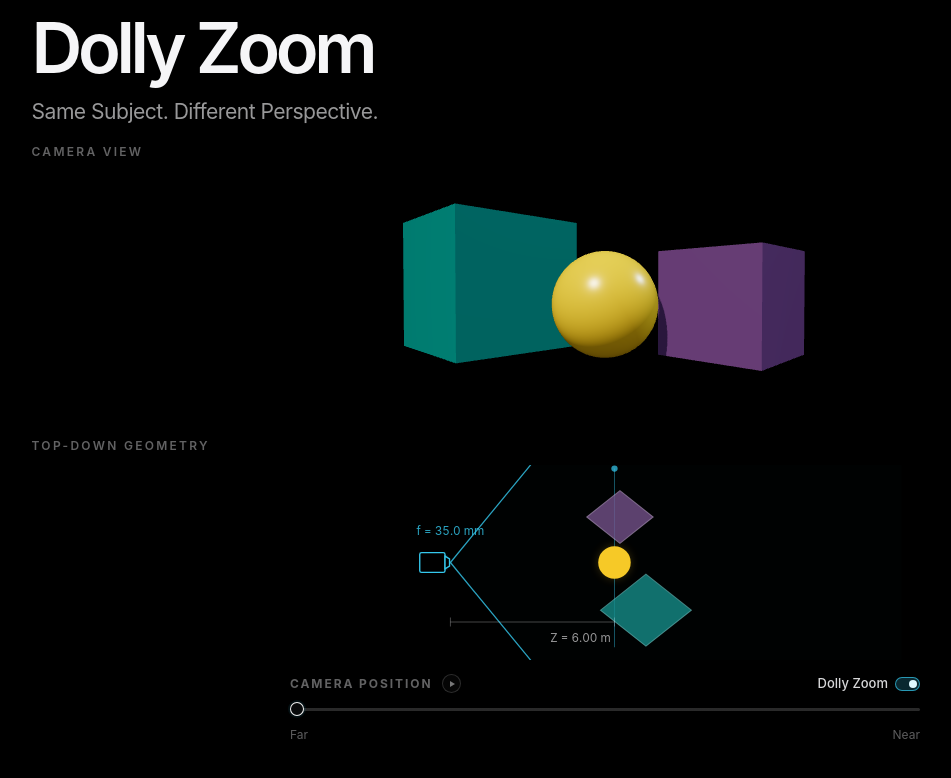
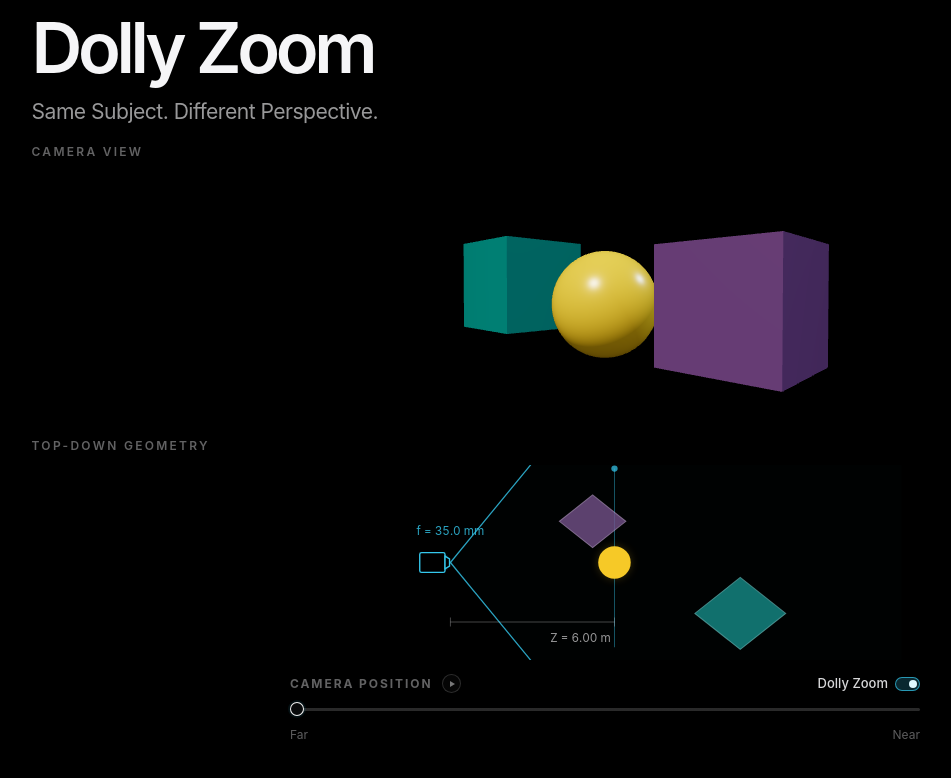
Before and after one commit to CSProfKGD/dolly-zoom, a Next.js app: page / in a window 1280 px wide. Shown: the top 778 px of the page, without its empty margins (35-986 px from the left). Built offline with nearby package versions, Linux system fonts and the light colour scheme.

Commit message:
Set the approved initial scene and remove tooltips

```diff
--- a/src/components/DollyControl.tsx
+++ b/src/components/DollyControl.tsx
@@ -30,7 +30,6 @@ export function DollyControl({
             type="button"
             className={`autoplay-button ${playing ? 'is-playing' : ''}`}
             aria-label={playing ? 'Stop dolly zoom animation' : 'Play dolly zoom animation'}
-            title={playing ? 'Stop' : 'Play'}
             onClick={onPlay}
           >
             <span className="autoplay-glyph" aria-hidden="true"><i /></span>
--- a/src/components/DollyZoomDemo.tsx
+++ b/src/components/DollyZoomDemo.tsx
@@ -24,8 +24,8 @@ export function DollyZoomDemo() {
   const [cameraAspect, setCameraAspect] = useState<number | null>(null);
   const [isPlaying, setIsPlaying] = useState(false);
   const [slabs, setSlabs] = useState<[SlabPose, SlabPose]>([
-    { x: -2.2, z: -1.15, yaw: -Math.PI / 4 },
-    { x: 2.1, z: -0.2, yaw: Math.PI / 4 },
+    { x: -2.35, z: -4.6, yaw: -Math.PI / 4 },
+    { x: 1.9, z: 0.8, yaw: Math.PI / 4 },
   ]);
   const [subject, setSubject] = useState<SubjectPose>({ x: 0, z: 0 });
   const autoFrame = useRef<number | null>(null);
--- a/src/components/GeometryView.tsx
+++ b/src/components/GeometryView.tsx
@@ -135,8 +135,7 @@ export function GeometryView({ distance, focalLength, cameraAspect, stableDepth,
 
   return (
     <div className="geometry-view">
-      <svg viewBox="0 24 820 216" role="img" aria-labelledby="geometry-title geometry-desc" preserveAspectRatio="xMidYMid meet" onContextMenu={(event) => event.preventDefault()}>
-        <title id="geometry-title">Top-down dolly zoom geometry</title>
+      <svg viewBox="0 24 820 216" role="img" aria-label="Top-down dolly zoom geometry" aria-describedby="geometry-desc" preserveAspectRatio="xMidYMid meet" onContextMenu={(event) => event.preventDefault()}>
         <desc id="geometry-desc">A cyan camera moves on a horizontal optical axis. Its two frustum boundaries pass the gold subject and two movable, rotated cubes.</desc>
 
         {cameraAspect !== null && (
```
Also changed, not shown: 1 other file (tests, documents, lock files or other folders).
